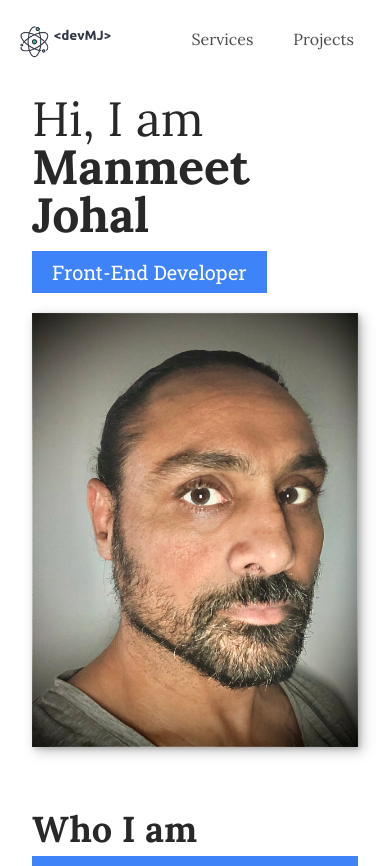
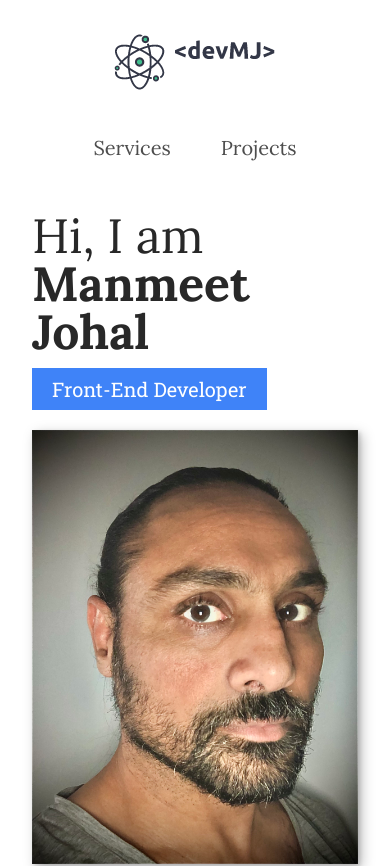
Before and after one commit to mjlearn13/portfolio, a React (Vite) app: page / in a window 390 px wide. Shown: the top 866 px of the page. Built offline with nearby package versions, Linux system fonts and the light colour scheme.

Commit message:
modifiy small screen css

```diff
--- a/src/index.css
+++ b/src/index.css
@@ -617,3 +617,22 @@ nav a:hover {
     padding: 10px;
     border-radius: 5px;
 } */
+
+/* small screen size */
+
+@media (max-width: 500px) {
+    header {
+        flex-direction: column;
+    }
+    nav {
+        margin: 2em auto 1em;
+    }
+    nav a {
+        font-size: var(--fs-h3);
+    }
+    .logo {
+        max-width: 180px;
+        margin-right: 0;
+    }
+
+}
```
